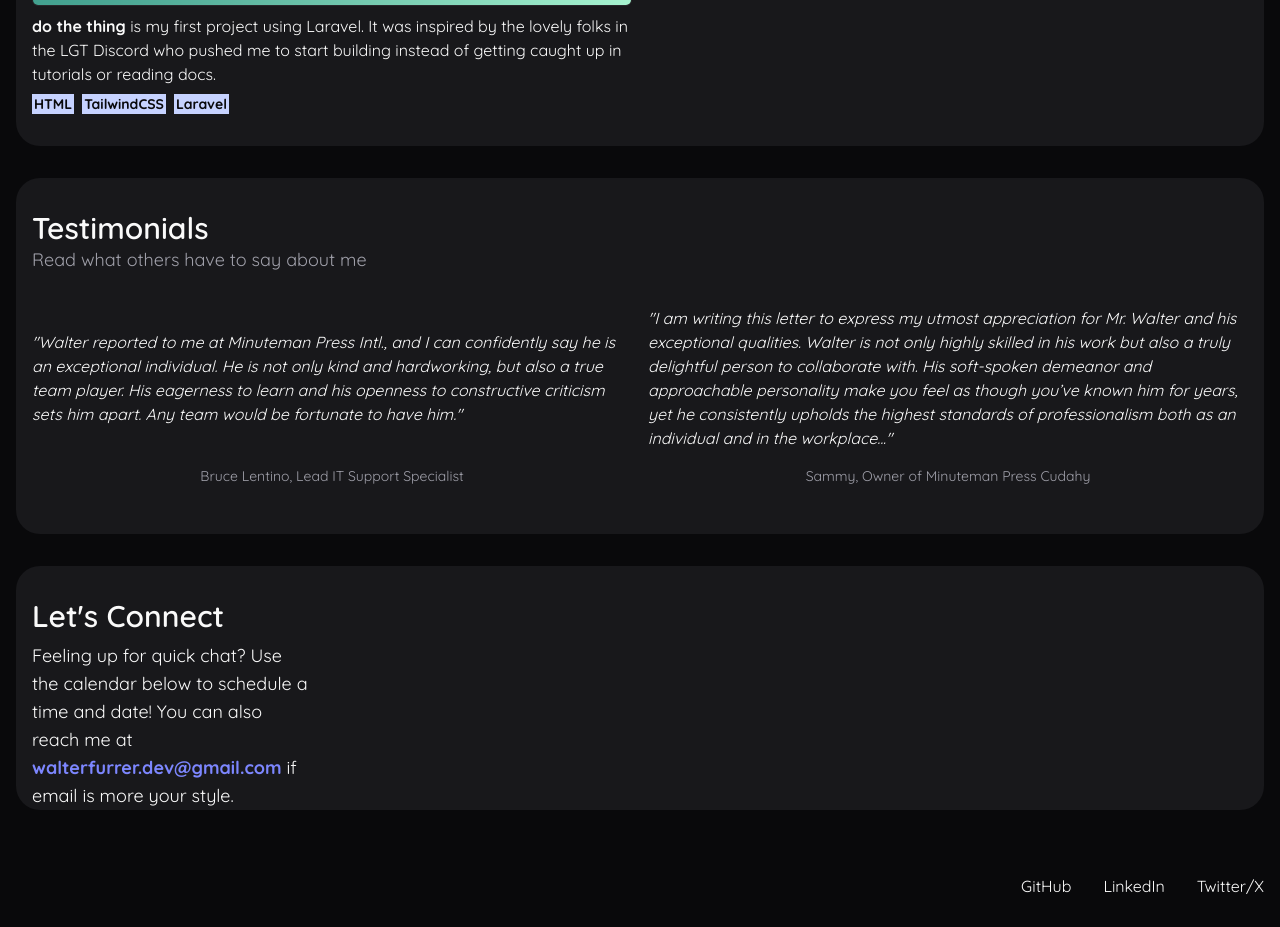
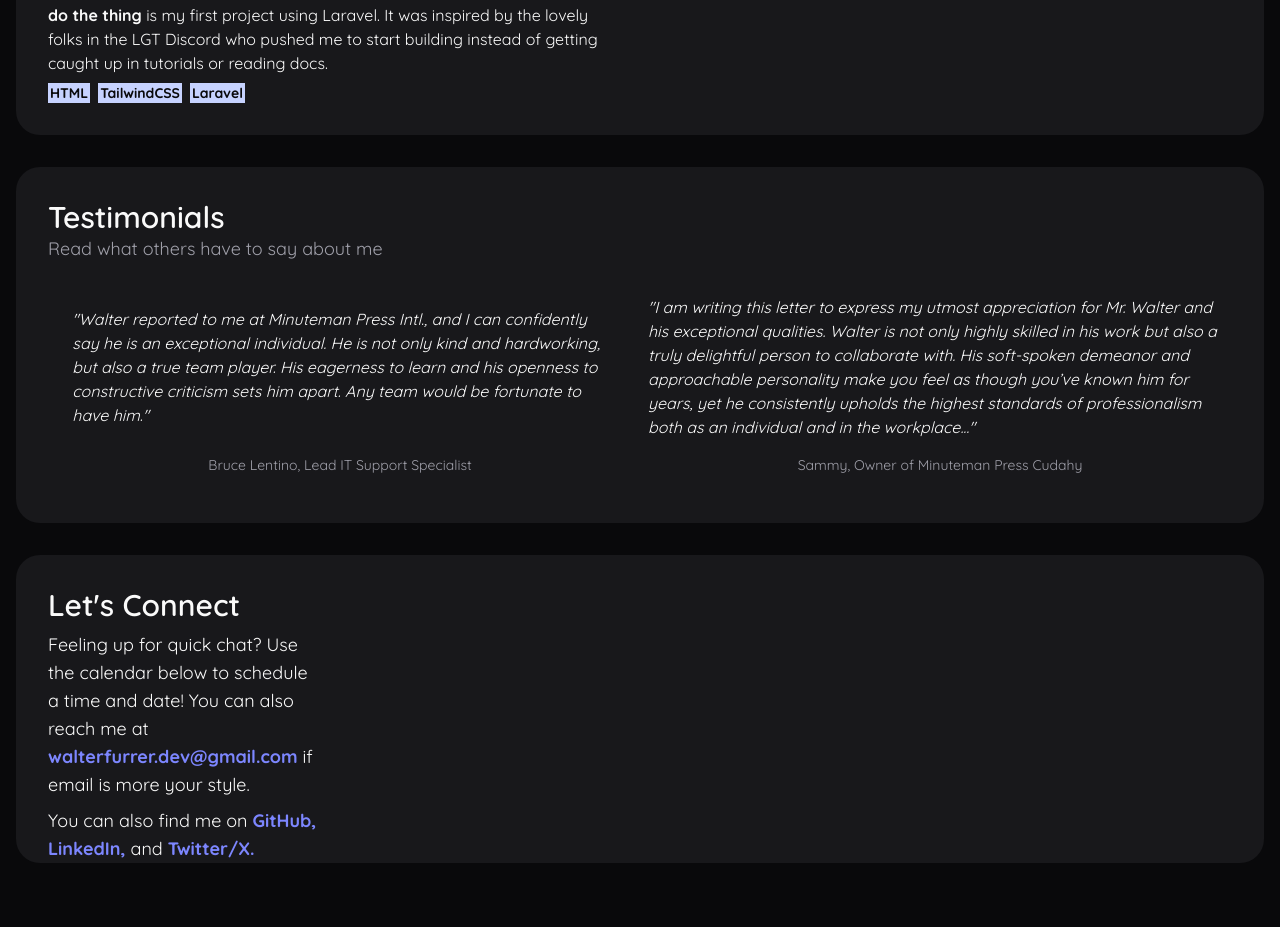
Before and after one commit to walterfurrer/portfolio, a website built with Vite: page index.html in a window 1280 px wide. Shown: the part 1891-2818 px from the top of the page. Before the commit the page ends 2789 px from the top, so only its background shows below. Built offline with nearby package versions, Linux system fonts and the light colour scheme; a script that the page names is missing.

Commit message:
Update layout spacing and merge footer links to contact

```diff
--- a/index.html
+++ b/index.html
@@ -32,7 +32,7 @@
                     </li>
                 </ul>
             </nav>
-            <main class="flex flex-col gap-y-8">
+            <main class="flex flex-col gap-y-8 mb-16">
                 <section id="about" class="section">
                     <div class="flex flex-col gap-y-8">
                         <div class="flex flex-col gap-y-2">
@@ -63,12 +63,12 @@
                         <img src="/images/pfp-cropped.webp" alt="Headshot of Walter" class="min-w-64 max-w-full rounded-xl"/>
                     </div>
                 </section>
-                <section id="projects" class="bg-card-background flex flex-col gap-y-8 px-4 py-8 text-left rounded-3xl">
+                <section id="projects" class="bg-card-background flex flex-col gap-y-8 p-8 text-left rounded-3xl">
                     <div>
                         <h2 class="text-3xl font-semibold">Projects</h2>
                         <p class="text-secondary-foreground text-balance text-lg">A growing collection of projects that I am working on</p>
                     </div>
-                    <div class="flex flex-col gap-y-8 md:grid md:grid-cols-2 md:gap-x-4 md:gap-y-8">
+                    <div class="flex flex-col gap-8 md:grid md:grid-cols-2 md:gap-x-8">
                         <div class="flex flex-col gap-2">
                             <div class="flex flex-col">
                                 <h3 class="project-title">Portfolio</h3>
@@ -126,13 +126,13 @@
                         </div>
                     </div>
                 </section>
-                <section id="testimonials" class="bg-card-background flex flex-col gap-y-8 px-4 py-8 text-left rounded-3xl">
+                <section id="testimonials" class="bg-card-background flex flex-col gap-8 p-8 text-left rounded-3xl">
                     <div>
                         <h2 class="text-3xl font-semibold">Testimonials</h2>
                         <p class="text-secondary-foreground text-balance text-lg">Read what others have to say about me</p>
                     </div>
                     <div class="flex flex-col gap-4 lg:justify-around align-middle lg:grid lg:grid-cols-2">
-                        <div class="flex flex-col gap-y-4 border-b border-zinc-700 md:max-w-7/8 md:mx-auto lg:max-w-full lg:border-none">
+                        <div class="flex flex-col gap-y-4 border-b border-zinc-700 text-pretty md:max-w-3/4 md:mx-auto lg:max-w-11/12 lg:border-none">
                             <p class="italic flex flex-grow place-items-center-safe">
                                 "Walter reported to me at Minuteman Press Intl., and I can confidently say he is an exceptional individual. He is not only kind and hardworking, but also a true team player. His eagerness to learn and his openness to constructive criticism sets him apart. Any team would be fortunate to have him."
                             </p>
@@ -155,10 +155,17 @@
                         </div>
                     </div>
                 </section>
-                <section id="contact" class="bg-card-background flex flex-col gap-8 px-4 pt-8 text-left text-pretty rounded-3xl xl:grid xl:grid-cols-4">
+                <section id="contact" class="bg-card-background flex flex-col gap-8 px-8 pt-8 text-left text-pretty rounded-3xl xl:grid xl:grid-cols-4">
                     <div class="flex flex-col gap-y-2 lg:max-w-2/3 xl:max-w-full">
                         <h2 class="text-3xl font-semibold">Let's Connect</h2>
                         <p class="text-lg">Feeling up for quick chat? Use the calendar below to schedule a time and date! You can also reach me at <a class="font-bold text-indigo-400 hover:underline" href="mailto:walterfurrer.dev@gmail.com">walterfurrer.dev@gmail.com</a> if email is more your style.</p>
+                        <p class="text-lg">You can also find me on <a class="font-bold text-indigo-400 hover:underline" href="https://github.com/walterfurrer" target="_blank" rel="noopener noreferrer">
+                            GitHub,
+                        </a> <a class="font-bold text-indigo-400 hover:underline" href="https://www.linkedin.com/in/walterfurrer/" target="_blank" rel="noopener noreferrer">
+                            LinkedIn,
+                        </a> and <a class="font-bold text-indigo-400 hover:underline" href="https://x.com/waltercodes" target="_blank" rel="noopener noreferrer">
+                            Twitter/X.
+                        </a></p>
                     </div>
                     <div class="cal-com xl:col-span-3">
                         <!-- Cal inline embed code begins -->
@@ -179,25 +186,6 @@
                     </div>
                 </section>
             </main>
-            <footer>
-                <ul class="flex flex-row justify-center gap-8 md:justify-end">
-                    <li>
-                        <a href="https://github.com/walterfurrer" target="_blank" rel="noopener noreferrer">
-                            GitHub
-                        </a>
-                    </li>
-                    <li>
-                        <a href="https://www.linkedin.com/in/walterfurrer/" target="_blank" rel="noopener noreferrer">
-                            LinkedIn
-                        </a>
-                    </li>
-                    <li>
-                        <a href="https://x.com/waltercodes" target="_blank" rel="noopener noreferrer">
-                            Twitter/X
-                        </a>
-                    </li>
-                </ul>
-            </footer>
         </div>
     </body>
 </html>
--- a/src/style.css
+++ b/src/style.css
@@ -38,11 +38,11 @@
 }
 
 .section {
-    @apply bg-card-background flex flex-col gap-y-8 px-4 py-8 text-left rounded-3xl md:grid md:grid-cols-2 md:gap-x-4;
+    @apply bg-card-background flex flex-col gap-y-8 p-8 text-left rounded-3xl md:grid md:grid-cols-2;
 }
 
 .section-lg-grid {
-    @apply bg-card-background flex flex-col gap-y-8 px-4 py-8 text-left rounded-3xl md:grid lg:grid-cols-3 lg:gap-x-4;
+    @apply bg-card-background flex flex-col gap-y-8 px-16 py-8 text-left rounded-3xl md:grid lg:grid-cols-3 lg:gap-x-4;
 }
 
 img {
```
